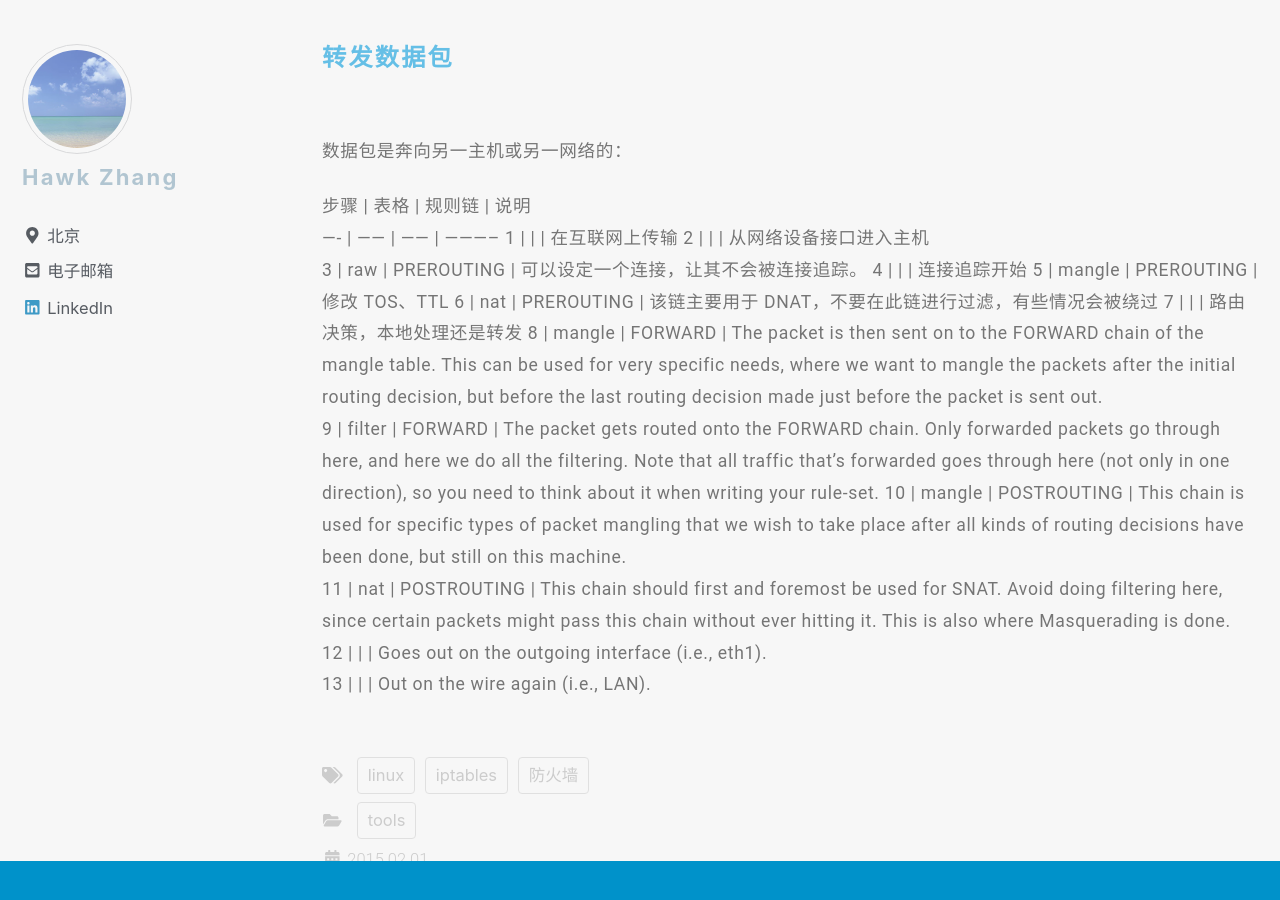
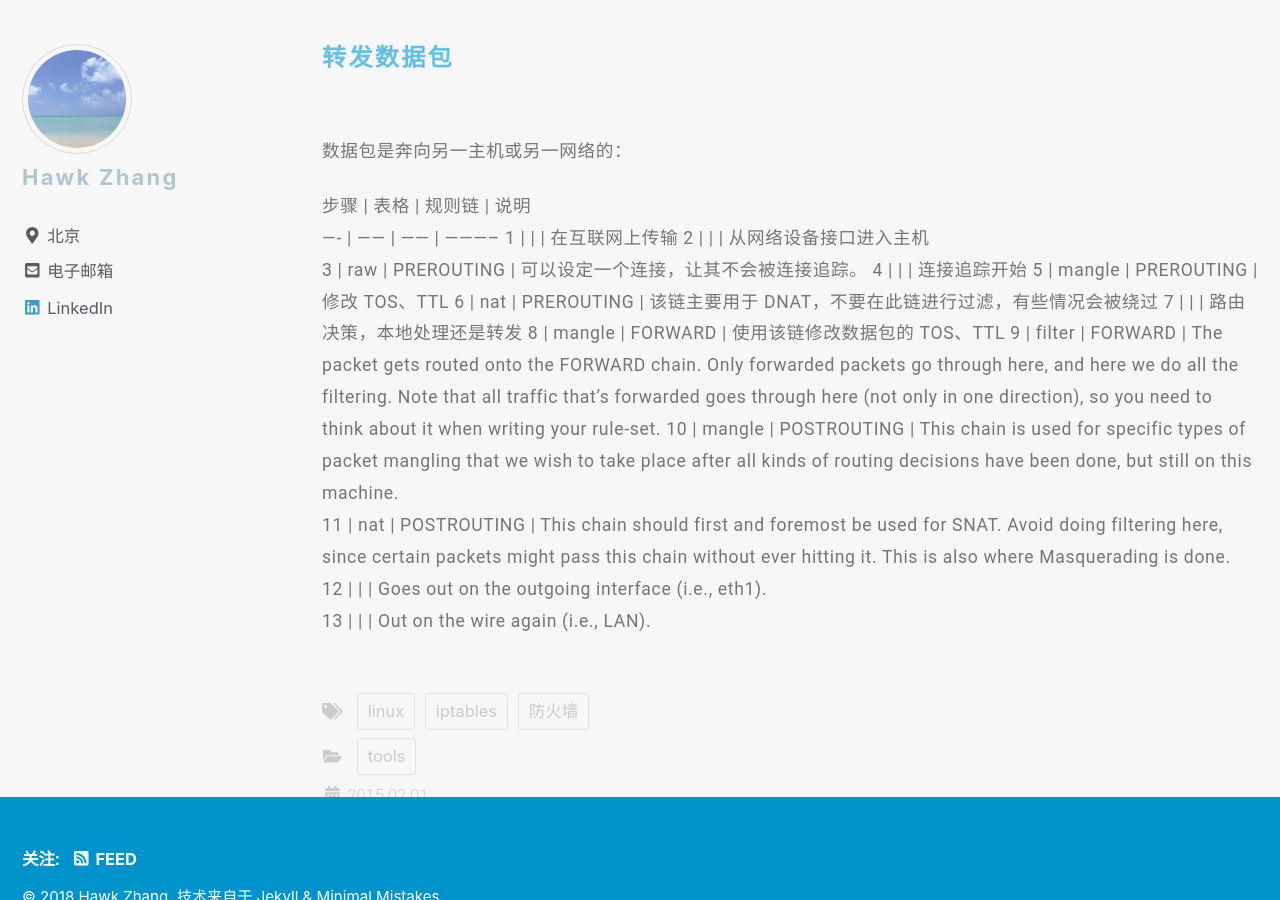
Before and after one commit to narru888/linotes_note, a Jekyll site: the page built from _posts/linux/tools/2015-02-01-iptables.md, in a window 1280 px wide and 900 px high, scrolled down 11780 px. Built offline with Jekyll 4.4.1, drawn with Linux system fonts in a browser that asks for light colours; nearby versions of some CDN libraries; a script that is not in the unit is left out; some of the changed text lies outside the part shown.

Commit message:
update on 2018-08-27 07:30:01 CST

```diff
--- a/_posts/linux/tools/2015-02-01-iptables.md
+++ b/_posts/linux/tools/2015-02-01-iptables.md
@@ -432,11 +432,7 @@ DNAT 更适用于多个服务器。
 5    | mangle | PREROUTING  | 修改 TOS、TTL
 6    | nat    | PREROUTING  | 该链主要用于 DNAT，不要在此链进行过滤，有些情况会被绕过
 7    |        |             | 路由决策，本地处理还是转发
-8    | mangle | FORWARD     | The packet is then sent on to the
-FORWARD chain of the mangle table. This can be used
-for very specific needs, where we want to mangle the packets after the initial
-routing decision, but before the last routing decision made just before the
-packet is sent out.
+8    | mangle | FORWARD     | 使用该链修改数据包的 TOS、TTL
 9    | filter | FORWARD     | The packet gets routed onto the
 FORWARD chain. Only forwarded packets go through
 here, and here we do all the filtering. Note that all traffic that's
```
Also changed, not shown: other parts of _posts/linux/tools/2015-02-01-iptables.md (+1 -1 lines).
